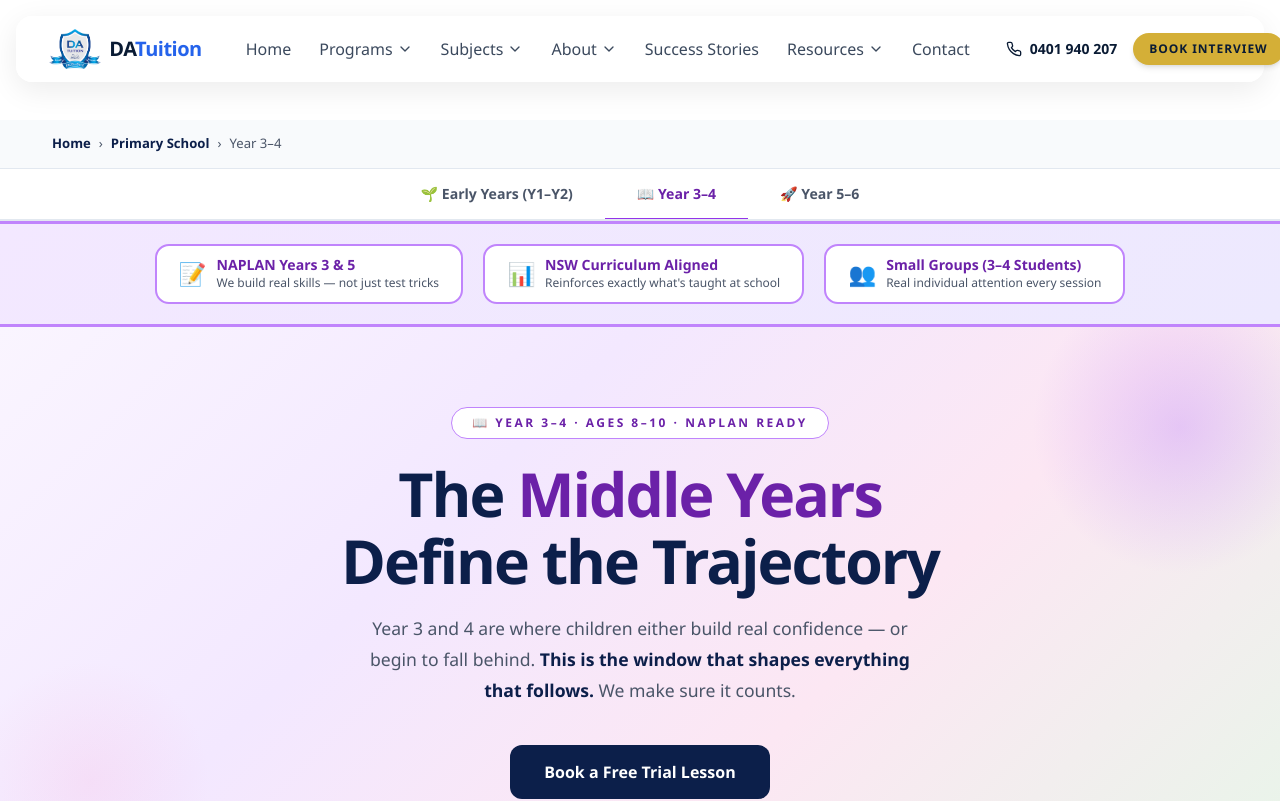
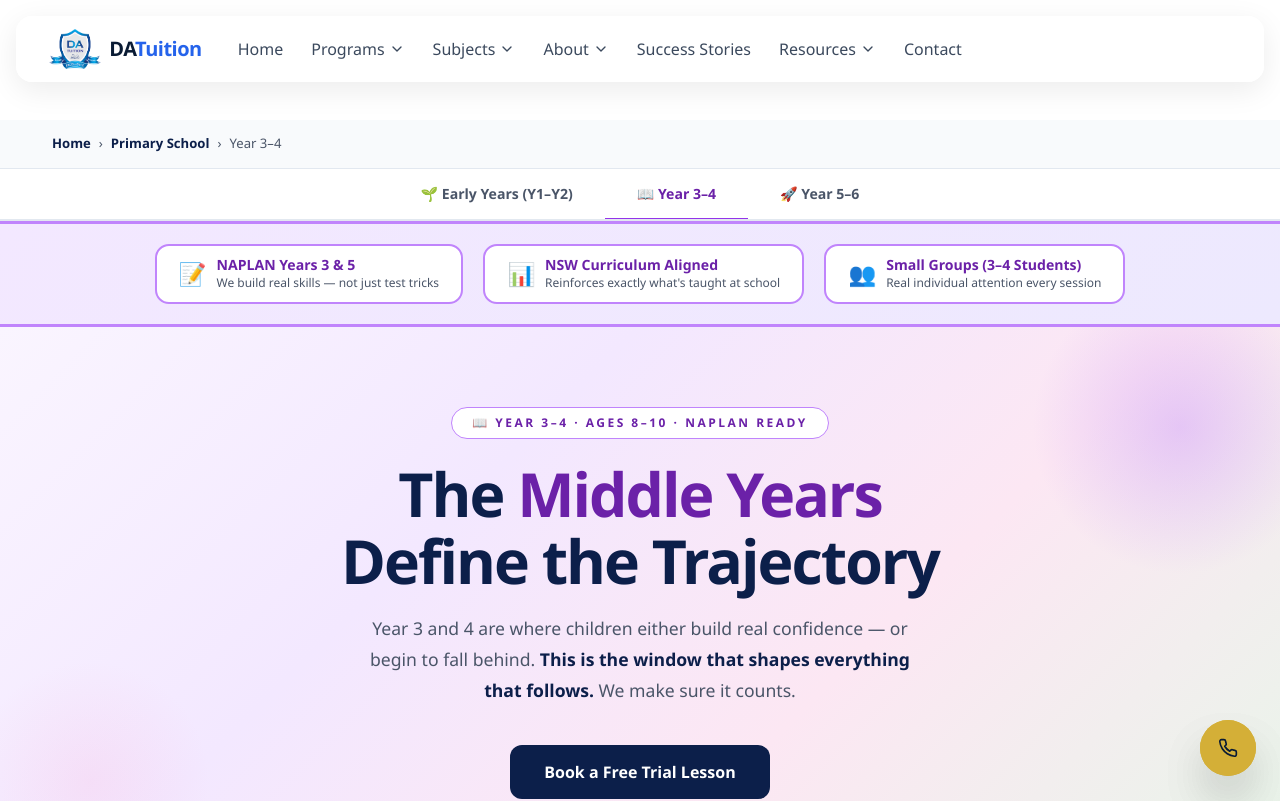
Before and after one commit to Mr-Maicrowave/DA-Website-Redo, a React (Vite) app: page /programs/year-3-4 in a window 1280 px wide. Shown: the top 801 px of the page. Built offline with nearby package versions, Linux system fonts and the light colour scheme.

Commit message:
Nav bar, book intgerbview

```diff
--- a/src/App.tsx
+++ b/src/App.tsx
@@ -8,7 +8,7 @@ import { HelmetProvider } from 'react-helmet-async';
 import { AnimatePresence } from "framer-motion";
 import PageTransition from "@/components/animations/PageTransition";
 import ScrollProgress from "@/components/animations/ScrollProgress";
-import CustomCursor from "@/components/animations/CustomCursor";
+import StickyBookButton from "@/components/StickyBookButton";
 import Index from "./pages/Index";
 import Interview from "./pages/Interview";
 import BookInterview from "./pages/BookInterview";
@@ -118,8 +118,8 @@ const App = () => (
         <Toaster />
         <Sonner />
         <BrowserRouter>
-          <CustomCursor />
           <ScrollProgress />
+          <StickyBookButton />
           <div
             className="min-h-screen overflow-x-hidden gradient-transition"
             style={{
--- a/src/components/NavigationNew.tsx
+++ b/src/components/NavigationNew.tsx
@@ -1,6 +1,6 @@
 import { useState } from 'react';
 import { Button } from '@/components/ui/button';
-import { Menu, X, ChevronDown, Phone } from 'lucide-react';
+import { Menu, X, ChevronDown } from 'lucide-react';
 import { Link, useLocation } from 'react-router-dom';
 import { HoverCard, HoverCardTrigger, HoverCardContent } from "@/components/ui/hover-card";
 
@@ -89,7 +89,7 @@ const NavigationNew = () => {
     <div className="fixed top-0 left-0 right-0 z-[60] p-4 pointer-events-none transition-all duration-300">
       <nav className="w-full max-w-7xl mx-auto pointer-events-auto bg-white/80 backdrop-blur-md shadow-[0_8px_30px_rgb(0,0,0,0.08)] border border-white/40 rounded-2xl">
         <div className="px-4 sm:px-6 lg:px-8">
-          <div className="flex justify-between items-center py-3">
+          <div className="flex items-center py-3 gap-6">
             {/* Logo */}
             <div className="flex items-center shrink-0">
               <Link to="/" className="flex items-center gap-2 group">
@@ -105,7 +105,7 @@ const NavigationNew = () => {
             </div>
 
             {/* Desktop Navigation */}
-            <div className="hidden lg:flex items-center justify-end flex-1 ml-4 lg:ml-8">
+            <div className="hidden lg:flex items-center">
               <div className="flex gap-1 items-center">
                 <Link to="/" className="px-2 xl:px-3 py-2 text-sm xl:text-base text-brand-midnight/80 hover:text-brand-blue-dark transition-colors whitespace-nowrap">
                   Home
@@ -248,25 +248,10 @@ const NavigationNew = () => {
                 </a>
               </div>
 
-              <div className="flex items-center gap-2 xl:gap-4 ml-2 xl:ml-6 shrink-0">
-                <a
-                  href="tel:0401940207"
-                  className="flex items-center text-brand-blue-dark hover:text-brand-blue-light transition-colors font-semibold"
-                >
-                  <Phone className="w-4 h-4 mr-1 xl:mr-2 shrink-0" />
-                  <span className="hidden xl:inline whitespace-nowrap text-sm">0401 940 207</span>
-                </a>
-                <Link
-                  to="/book-interview"
-                  className="inline-flex items-center rounded-full bg-[#D4AF37] px-4 py-2 text-xs font-black uppercase tracking-[0.08em] text-[#0A1B34] transition-colors hover:bg-[#F0C86A] whitespace-nowrap shadow-md"
-                >
-                  Book Interview
-                </Link>
-              </div>
             </div>
 
             {/* Mobile menu button */}
-            <div className="lg:hidden">
+            <div className="lg:hidden ml-auto">
               <button
                 onClick={() => setIsOpen(!isOpen)}
                 className="text-brand-midnight/80 hover:text-brand-blue-dark transition-colors"
--- a/src/components/ScrollToTop.tsx
+++ b/src/components/ScrollToTop.tsx
@@ -36,11 +36,11 @@ const ScrollToTop = () => {
     }
 
     return (
-        <div className="fixed bottom-8 right-8 z-[100] animate-fade-in">
+        <div className="fixed bottom-[5.5rem] right-6 z-[100] animate-fade-in">
             <Button
                 onClick={scrollToTop}
                 size="icon"
-                className="h-12 w-12 rounded-full bg-brand-blue-dark text-white shadow-lg  hover:bg-brand-blue-light hover:-translate-y-1 transition-all duration-300"
+                className="h-14 w-14 rounded-full bg-brand-blue-dark text-white shadow-lg hover:bg-brand-blue-light hover:-translate-y-1 transition-all duration-300"
                 aria-label="Scroll to top"
             >
                 <ArrowUp className="h-6 w-6" />
--- a/src/components/StickyBookButton.tsx
+++ b/src/components/StickyBookButton.tsx
@@ -1,86 +1,38 @@
-import { useState, useEffect } from 'react';
-import { Button } from '@/components/ui/button';
-import { Calendar, X, Phone, ArrowRight } from 'lucide-react';
+import { useState } from 'react';
+import { Phone } from 'lucide-react';
+import { Link } from 'react-router-dom';
 
 const StickyBookButton = () => {
-  const [isVisible, setIsVisible] = useState(false);
-  const [isMinimized, setIsMinimized] = useState(false);
-
-  useEffect(() => {
-    const handleScroll = () => {
-      // Show button after scrolling 300px
-      setIsVisible(window.scrollY > 300);
-    };
-
-    window.addEventListener('scroll', handleScroll);
-    return () => window.removeEventListener('scroll', handleScroll);
-  }, []);
-
-  if (!isVisible) return null;
-
-  if (isMinimized) {
-    return (
-      <button
-        onClick={() => setIsMinimized(false)}
-        className="fixed bottom-6 right-6 z-50 hidden md:flex bg-brand-highlight hover:bg-blue-600 text-white rounded-full p-4 shadow-2xl hover:shadow-3xl transition-all animate-bounce-slow"
-      >
-        <Calendar className="w-6 h-6" />
-      </button>
-    );
-  }
+  const [hovered, setHovered] = useState(false);
 
   return (
-    <div className="fixed bottom-6 right-6 z-50 animate-slide-up hidden md:block">
-      <div className="bg-white rounded-2xl shadow-2xl p-6 max-w-sm border-2 border-brand-blue/20">
-        {/* Close button */}
-        <button
-          onClick={() => setIsMinimized(true)}
-          className="absolute top-2 right-2 text-gray-400 hover:text-brand-midnight/80"
-        >
-          <X className="w-5 h-5" />
-        </button>
+    <Link
+      to="/book-interview"
+      onMouseEnter={() => setHovered(true)}
+      onMouseLeave={() => setHovered(false)}
+      className="fixed bottom-6 right-6 z-50 flex items-center overflow-hidden rounded-full shadow-2xl transition-all duration-300 ease-in-out"
+      style={{
+        backgroundColor: '#D4AF37',
+        width: hovered ? '180px' : '56px',
+        height: '56px',
+      }}
+    >
+      {/* Phone icon — always visible */}
+      <span
+        className="flex items-center justify-center shrink-0 text-[#0A1B34]"
+        style={{ width: '56px', height: '56px' }}
+      >
+        <Phone className="w-5 h-5" />
+      </span>
 
-        {/* Content */}
-        <div className="space-y-4">
-          <div className="flex items-center gap-2">
-            <div className="w-3 h-3 bg-red-500 rounded-full animate-pulse"></div>
-            <span className="text-sm font-semibold text-brand-midnight/80">Waitlist Active</span>
-          </div>
-
-          <div>
-            <h3 className="font-bold text-lg text-brand-midnight mb-1">
-              Book Interview
-            </h3>
-            <p className="text-sm text-brand-midnight/80">
-              Due to high demand, spots are limited. Secure an interview to join our waiting list.
-            </p>
-          </div>
-
-          <div className="space-y-2">
-            <Button
-              className="w-full bg-brand-blue hover:bg-brand-blue-dark text-white group"
-              onClick={() => document.getElementById('contact')?.scrollIntoView({ behavior: 'smooth' })}
-            >
-              <Calendar className="w-4 h-4 mr-2" />
-              Book Interview
-              <ArrowRight className="w-4 h-4 ml-2 group-hover:translate-x-1 transition-transform" />
-            </Button>
-
-            <a
-              href="tel:0401940207"
-              className="flex items-center justify-center gap-2 w-full py-2 text-sm text-brand-blue hover:text-brand-blue-dark transition-colors"
-            >
-              <Phone className="w-4 h-4" />
-              <span className="font-semibold">0401 940 207</span>
-            </a>
-          </div>
-
-          <div className="text-xs text-center text-brand-midnight/70 font-semibold bg-blue-50 py-2 rounded-lg mt-2 border border-blue-100">
-            Accepting for Term 1 2026
-          </div>
-        </div>
-      </div>
-    </div>
+      {/* Label — fades in on hover */}
+      <span
+        className="text-[#0A1B34] font-black uppercase tracking-[0.08em] text-xs whitespace-nowrap pr-6 transition-opacity duration-200"
+        style={{ opacity: hovered ? 1 : 0 }}
+      >
+        Book Interview
+      </span>
+    </Link>
   );
 };
 
```
Also changed, not shown: 1 other file (tests, documents, lock files or other folders).
